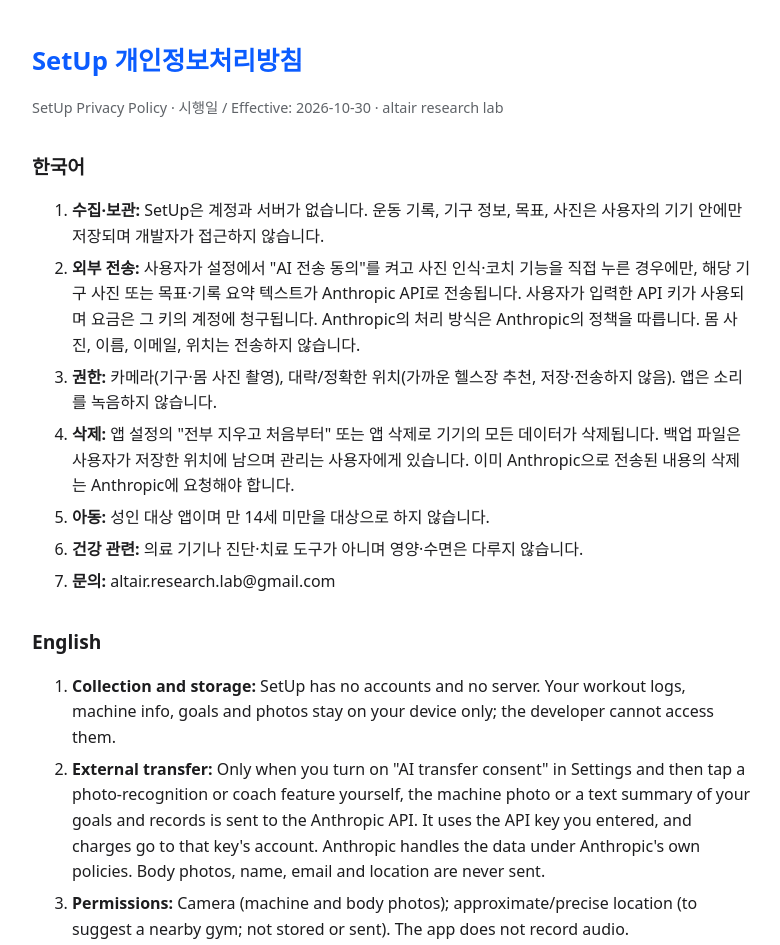
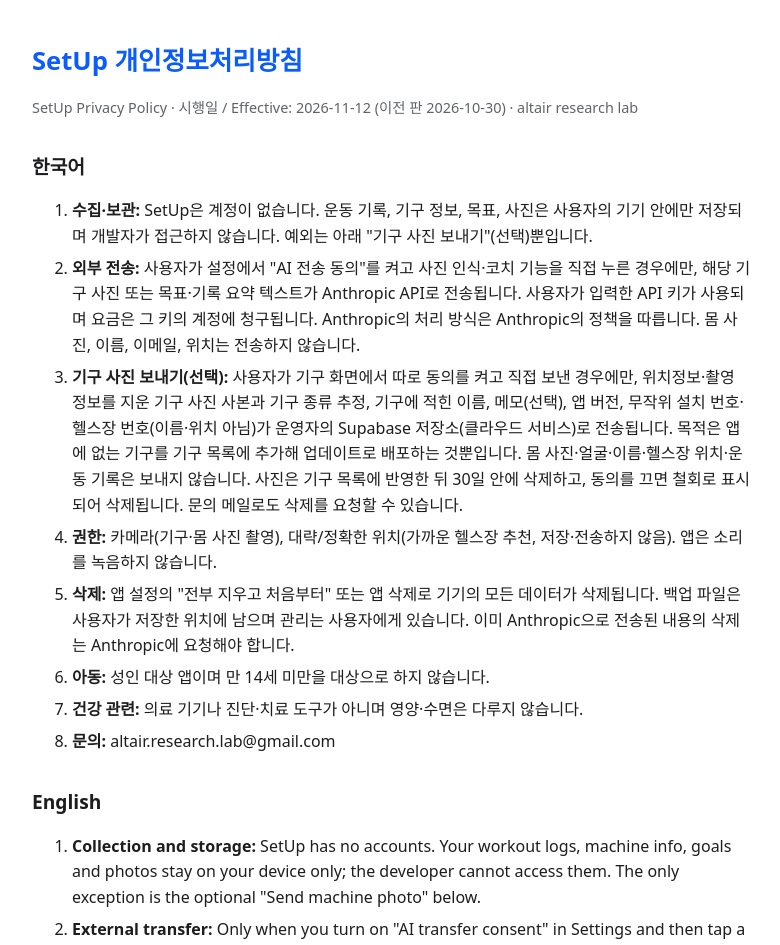
Before and after one commit to altair-research/altair-research.github.io, a plain HTML site: page privacy/setup/index.html in a window 1280 px wide. Shown: the top 945 px of the page, without its empty margins (248-1028 px from the left). Drawn offline with Linux system fonts and the light colour scheme.

Commit message:
SetUp 개인정보처리방침: 기구 사진 보내기(선택) 추가, 보관 30일

```diff
--- a/privacy/setup/index.html
+++ b/privacy/setup/index.html
@@ -18,12 +18,13 @@
 <body>
 <main>
   <h1>SetUp 개인정보처리방침</h1>
-  <p class="meta">SetUp Privacy Policy · 시행일 / Effective: 2026-10-30 · altair research lab</p>
+  <p class="meta">SetUp Privacy Policy · 시행일 / Effective: 2026-11-12 (이전 판 2026-10-30) · altair research lab</p>
 
   <h2>한국어</h2>
   <ol>
-    <li><b>수집·보관:</b> SetUp은 계정과 서버가 없습니다. 운동 기록, 기구 정보, 목표, 사진은 사용자의 기기 안에만 저장되며 개발자가 접근하지 않습니다.</li>
+    <li><b>수집·보관:</b> SetUp은 계정이 없습니다. 운동 기록, 기구 정보, 목표, 사진은 사용자의 기기 안에만 저장되며 개발자가 접근하지 않습니다. 예외는 아래 "기구 사진 보내기"(선택)뿐입니다.</li>
     <li><b>외부 전송:</b> 사용자가 설정에서 "AI 전송 동의"를 켜고 사진 인식·코치 기능을 직접 누른 경우에만, 해당 기구 사진 또는 목표·기록 요약 텍스트가 Anthropic API로 전송됩니다. 사용자가 입력한 API 키가 사용되며 요금은 그 키의 계정에 청구됩니다. Anthropic의 처리 방식은 Anthropic의 정책을 따릅니다. 몸 사진, 이름, 이메일, 위치는 전송하지 않습니다.</li>
+    <li><b>기구 사진 보내기(선택):</b> 사용자가 기구 화면에서 따로 동의를 켜고 직접 보낸 경우에만, 위치정보·촬영 정보를 지운 기구 사진 사본과 기구 종류 추정, 기구에 적힌 이름, 메모(선택), 앱 버전, 무작위 설치 번호·헬스장 번호(이름·위치 아님)가 운영자의 Supabase 저장소(클라우드 서비스)로 전송됩니다. 목적은 앱에 없는 기구를 기구 목록에 추가해 업데이트로 배포하는 것뿐입니다. 몸 사진·얼굴·이름·헬스장 위치·운동 기록은 보내지 않습니다. 사진은 기구 목록에 반영한 뒤 30일 안에 삭제하고, 동의를 끄면 철회로 표시되어 삭제됩니다. 문의 메일로도 삭제를 요청할 수 있습니다.</li>
     <li><b>권한:</b> 카메라(기구·몸 사진 촬영), 대략/정확한 위치(가까운 헬스장 추천, 저장·전송하지 않음). 앱은 소리를 녹음하지 않습니다.</li>
     <li><b>삭제:</b> 앱 설정의 "전부 지우고 처음부터" 또는 앱 삭제로 기기의 모든 데이터가 삭제됩니다. 백업 파일은 사용자가 저장한 위치에 남으며 관리는 사용자에게 있습니다. 이미 Anthropic으로 전송된 내용의 삭제는 Anthropic에 요청해야 합니다.</li>
     <li><b>아동:</b> 성인 대상 앱이며 만 14세 미만을 대상으로 하지 않습니다.</li>
@@ -33,8 +34,9 @@
 
   <h2>English</h2>
   <ol>
-    <li><b>Collection and storage:</b> SetUp has no accounts and no server. Your workout logs, machine info, goals and photos stay on your device only; the developer cannot access them.</li>
+    <li><b>Collection and storage:</b> SetUp has no accounts. Your workout logs, machine info, goals and photos stay on your device only; the developer cannot access them. The only exception is the optional "Send machine photo" below.</li>
     <li><b>External transfer:</b> Only when you turn on "AI transfer consent" in Settings and then tap a photo-recognition or coach feature yourself, the machine photo or a text summary of your goals and records is sent to the Anthropic API. It uses the API key you entered, and charges go to that key's account. Anthropic handles the data under Anthropic's own policies. Body photos, name, email and location are never sent.</li>
+    <li><b>Send machine photo (optional):</b> Only when you turn on its separate consent on a machine screen and send a photo yourself, a copy of the machine photo with location (GPS) and camera data removed, a machine type guess, the name on the machine card, an optional note, the app version, and random install and gym numbers (not names or locations) are sent to the operator's Supabase storage (a cloud service). The sole purpose is adding machines the app does not know to the machine list and shipping them in an update. Body photos, faces, names, gym locations and workout records are never sent. Photos are deleted within 30 days after the machine is added; turning consent off marks them withdrawn for deletion. You can also request deletion by email.</li>
     <li><b>Permissions:</b> Camera (machine and body photos); approximate/precise location (to suggest a nearby gym; not stored or sent). The app does not record audio.</li>
     <li><b>Deletion:</b> "Erase everything and start over" in Settings, or uninstalling the app, deletes all data on the device. Backup files remain wherever you saved them and are yours to manage. Deleting content already sent to Anthropic must be requested from Anthropic.</li>
     <li><b>Children:</b> For adults; not directed at children under 14.</li>
```
